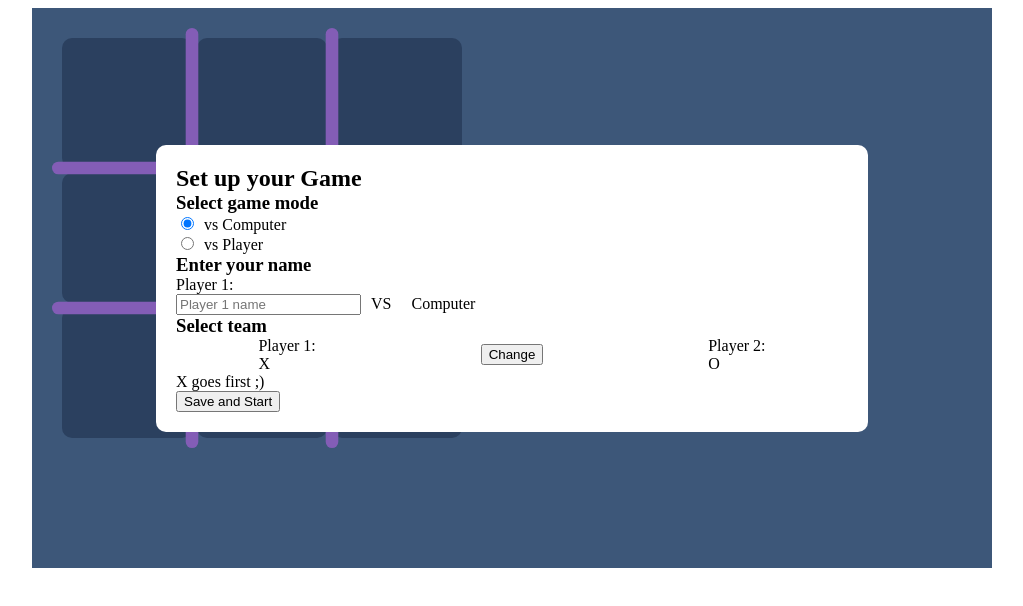
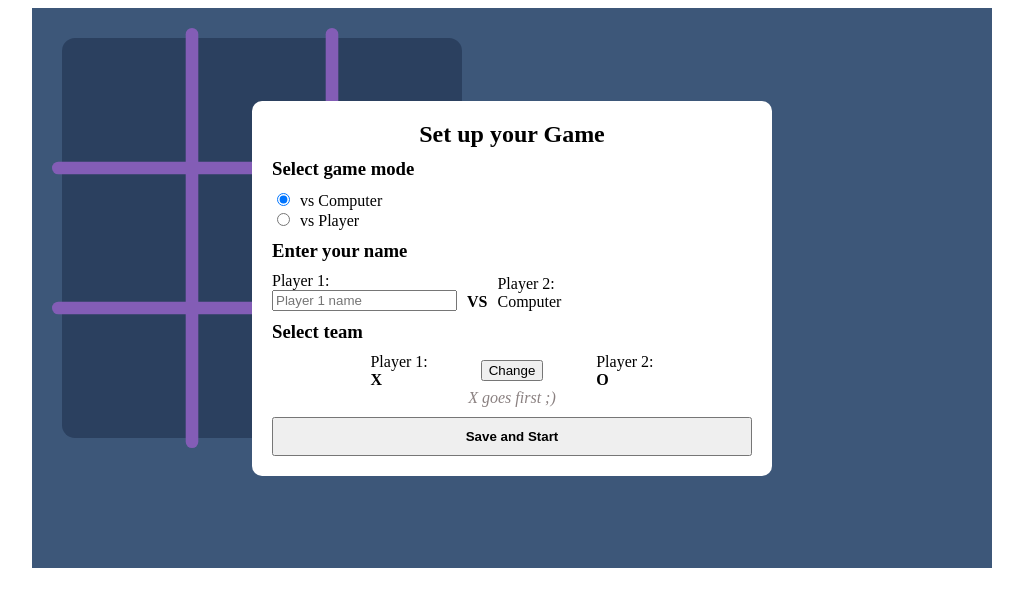
Before and after one commit to DmytroLysenko/tic-tac-toe, a React app: page / in a window 1280 px wide. Shown: the whole page, without its empty margins (128-1151 px from the left). Built offline with nearby package versions, Linux system fonts and the light colour scheme.

Commit message:
some fix

```diff
--- a/src/TicTacToe/GameController/index.js
+++ b/src/TicTacToe/GameController/index.js
@@ -26,7 +26,7 @@ class Game {
     this.isPlayer1_X = isPlayer1_X;
 
     if (this.isVsComp && !this.isPlayer1_X) {
-      this.cumputedNextStep();
+      this.cumputeNextStep();
     }
   }
 
@@ -36,7 +36,7 @@ class Game {
     this.winnerTeam = null;
     this.currentTeam = Game.X;
     if (this.isVsComp && !this.isPlayer1_X) {
-      this.cumputedNextStep();
+      this.cumputeNextStep();
     }
   }
 
@@ -76,10 +76,12 @@ class Game {
       return (this.winnerTeam = "draw");
     }
   }
-
-  cumputedNextStep() {
+  cumputeNextStep() {
     if (!this.gameMatrix[4]) {
-      return this.setStepCurrentTeam(4);
+      return setTimeout(() => {
+        console.log(this);
+        this.setStepCurrentTeam.call(this, 4);
+      }, 500);
     }
 
     const attackIdx = this.makeAttack();
@@ -103,10 +105,12 @@ class Game {
     this.setStepCurrentTeam(id);
 
     const isComputeNextStep =
-      this.isVsComp && this.isPlayer1_X === (this.currentTeam !== Game.X);
+      this.isVsComp &&
+      !this.winnerTeam &&
+      this.isPlayer1_X === (this.currentTeam !== Game.X);
 
     if (isComputeNextStep) {
-      this.cumputedNextStep();
+      this.cumputeNextStep();
     }
   }
 
--- a/src/TicTacToe/components/Modals/Message/message.module.css
+++ b/src/TicTacToe/components/Modals/Message/message.module.css
@@ -14,7 +14,7 @@
 .modal {
   background-color: #fff;
   padding: 20px;
-  width: 70%;
+  width: 50%;
   border-radius: 10px;
   text-align: center;
 }
--- a/src/TicTacToe/components/Modals/Setup/index.js
+++ b/src/TicTacToe/components/Modals/Setup/index.js
@@ -34,7 +34,7 @@ export default function Setup({ onSetup }) {
     <div className={styles.backdrop}>
       <form className={styles.modal} onSubmit={handleSubmit}>
         <h2 className={styles.title}>Set up your Game</h2>
-        <h3>Select game mode</h3>
+        <h3 className={styles.subTitle}>Select game mode</h3>
         <div className={styles.mode}>
           <label>
             <input
@@ -56,7 +56,7 @@ export default function Setup({ onSetup }) {
             vs Player
           </label>
         </div>
-        <h3>Enter your name</h3>
+        <h3 className={styles.subTitle}>Enter your name</h3>
         <div className={styles.name}>
           <label>
             Player 1:
@@ -68,7 +68,13 @@ export default function Setup({ onSetup }) {
               value={namePlayer1}
             />
           </label>
-          <span>VS</span>
+          <span>
+            <strong>VS</strong>
+          </span>
+
+          <label>
+            Player 2:
+            <br />
             {!isVsComp ? (
               <input
                 type="text"
@@ -79,21 +85,24 @@ export default function Setup({ onSetup }) {
             ) : (
               <span>Computer</span>
             )}
+          </label>
         </div>
-        <h3>Select team</h3>
+        <h3 className={styles.subTitle}>Select team</h3>
         <div className={styles.team}>
           <p>
-            Player 1: <br /> {isPlayer1_X ? "X" : "O"}
+            Player 1: <br /> <strong>{isPlayer1_X ? "X" : "O"}</strong>
           </p>
           <button type="button" onClick={() => setIsPlayer1_X((prev) => !prev)}>
             Change
           </button>
           <p>
-            Player 2: <br /> {isPlayer1_X ? "O" : "X"}
+            Player 2: <br /> <strong>{isPlayer1_X ? "O" : "X"}</strong>
           </p>
         </div>
-        <p>X goes first ;)</p>
-        <button type="submit">Save and Start</button>
+        <p className={styles.message}>X goes first ;)</p>
+        <button className={styles.btnSubmit} type="submit">
+          Save and Start
+        </button>
       </form>
     </div>
   );
--- a/src/TicTacToe/components/Modals/Setup/setup.module.css
+++ b/src/TicTacToe/components/Modals/Setup/setup.module.css
@@ -14,12 +14,16 @@
 .modal {
   background-color: #fff;
   padding: 20px;
-  width: 70%;
+  width: 50%;
   border-radius: 10px;
 }
 
 .title {
-  margin: 0;
+  text-align: center;
+}
+
+.subTitle {
+  margin: 10px 0;
 }
 
 .mode {
@@ -33,12 +37,37 @@
   margin-right: 10px;
 }
 
-.name span {
-  margin: 0 10px;
+.name {
+  display: flex;
+  align-items: flex-end;
+}
+
+.name > label {
+  margin-right: 10px;
+}
+
+.name > span {
+  margin-right: 10px;
 }
 
 .team {
+  width: 70%;
+  margin: 0 auto;
   display: flex;
   justify-content: space-around;
   align-items: center;
 }
+
+.message {
+  text-align: center;
+  font-style: italic;
+  color: #8a8080;
+  margin-bottom: 10px;
+}
+
+.btnSubmit {
+  width: 100%;
+  text-align: center;
+  padding: 10px;
+  font-weight: bold;
+}
--- a/src/TicTacToe/components/PlayingField/index.js
+++ b/src/TicTacToe/components/PlayingField/index.js
@@ -6,6 +6,7 @@ import styles from "./palyingfield.module.css";
 export default function PlayingField({ state, onNextStep, lineWin }) {
   const handleClick = (e) => {
     const id = e.target.dataset.id;
+    if (!id) return;
     if (!state[id] && !lineWin) {
       onNextStep(id);
     }
--- a/src/TicTacToe/components/PlayingField/palyingfield.module.css
+++ b/src/TicTacToe/components/PlayingField/palyingfield.module.css
@@ -2,7 +2,7 @@
   display: grid;
   grid-template-columns: 1fr 1fr 1fr;
   grid-template-rows: 1fr 1fr 1fr;
-  gap: 5px;
+  gap: 4px;
   width: 400px;
   height: 400px;
 
@@ -13,8 +13,23 @@
 .item {
   background-color: #2b405f;
   padding: 10px;
-  border-radius: 10px;
   position: relative;
+}
+
+.item:first-child {
+  border-radius: 10% 0 0 0;
+}
+
+.item:nth-child(3) {
+  border-radius: 0 10% 0 0;
+}
+
+.item:nth-child(7) {
+  border-radius: 0 0 0 10%;
+}
+
+.item:nth-child(9) {
+  border-radius: 0 0 10% 0;
 }
 
 .item_free:hover {
```
Also changed, not shown: src/App.test.js (deleted, +0 -8 lines), src/setupTests.js (deleted, +0 -5 lines). Lines whose indentation alone changed are shown as unchanged.
